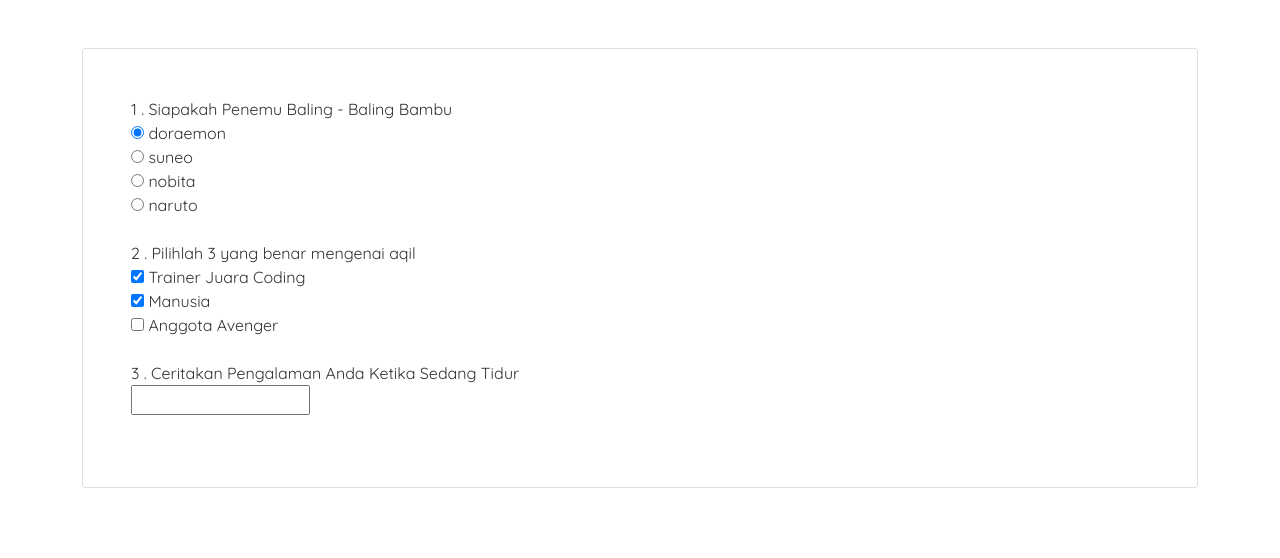
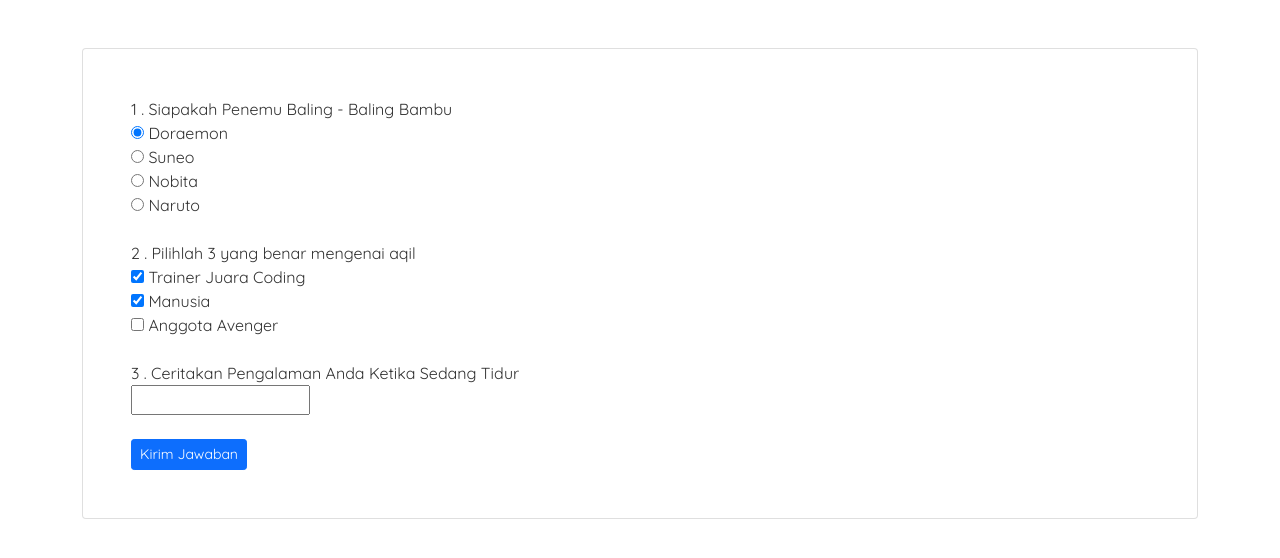
Before and after one commit to pramahaditamaputra/UjianReactJS, a React (Create React App) app: page / in a window 1280 px wide. Shown: the top 558 px of the page. Built offline with nearby package versions, Linux system fonts and the light colour scheme.

Commit message:
AddBootstrap

```diff
--- a/src/App.js
+++ b/src/App.js
@@ -7,8 +7,8 @@ const App = () => {
       id: 1,
       type: "radio",
       soal: "Siapakah Penemu Baling - Baling Bambu",
-      option: ["doraemon", "suneo", "nobita", "naruto"],
-      jawaban: ["doraemon", "", "", ""],
+      option: ["Doraemon", "Suneo", "Nobita", "Naruto"],
+      jawaban: ["Doraemon", "", "", ""],
     },
     {
       id: 2,
--- a/src/FormMultiple.js
+++ b/src/FormMultiple.js
@@ -7,6 +7,7 @@ const FormMultiple = (props) => {
       <form action="">
         {props.soalCollection.map((soal) => {
           return (
+            <>
               <div className="form-group" key={soal.id}>
                 <LabelSoal labelId={soal.id} labelName={soal.soal} />
                 {soal.option.map((nameOption, index) => {
@@ -20,10 +21,16 @@ const FormMultiple = (props) => {
                     />
                   );
                 })}
+              </div>
               <br />
-            </div>
+            </>
           );
         })}
+        <input
+          type="submit"
+          className="btn btn-sm btn-primary"
+          value="Kirim Jawaban"
+        />
       </form>
     </div>
   );
```
Also changed, not shown: 1 other file (tests, documents, lock files or other folders). Lines whose indentation alone changed are shown as unchanged.
